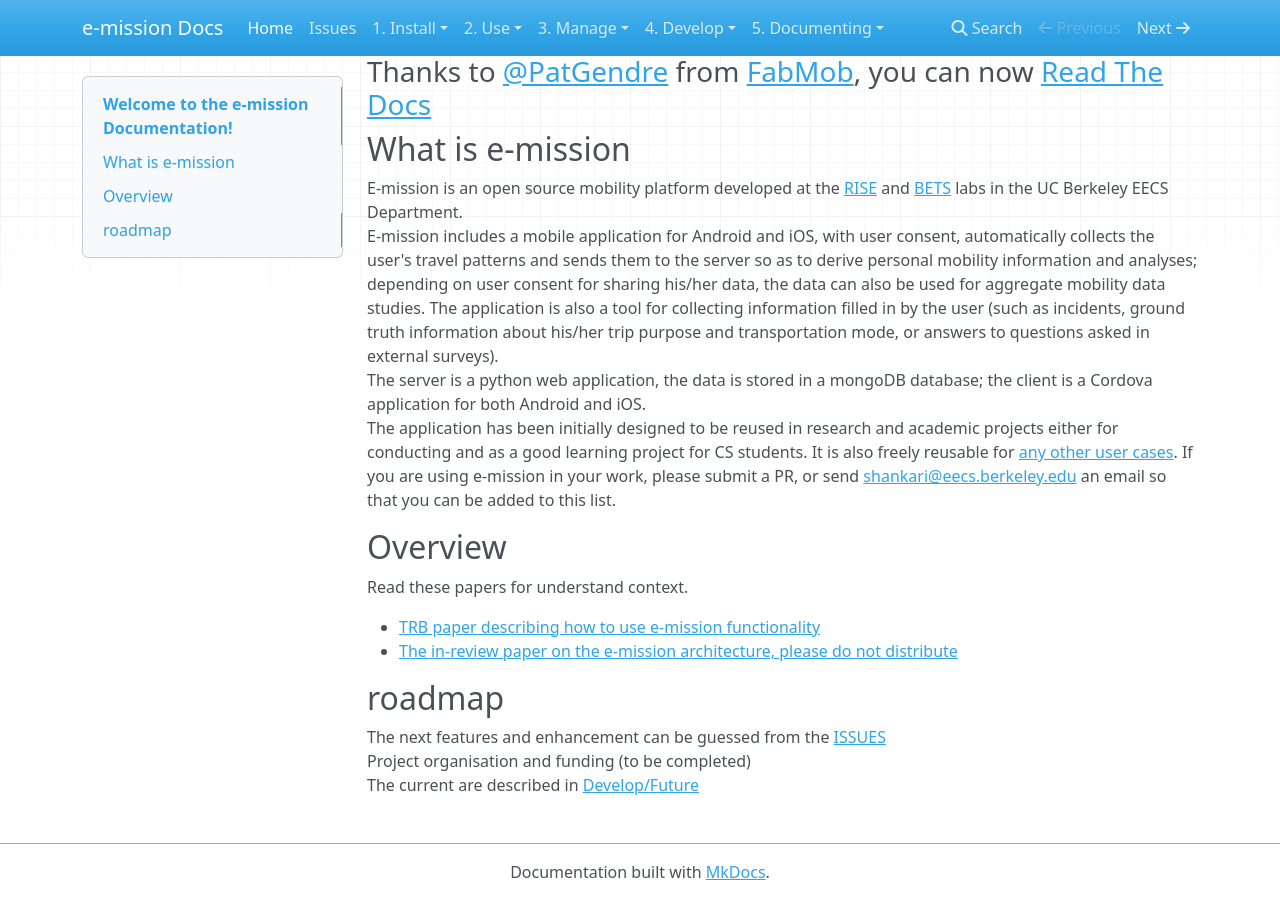
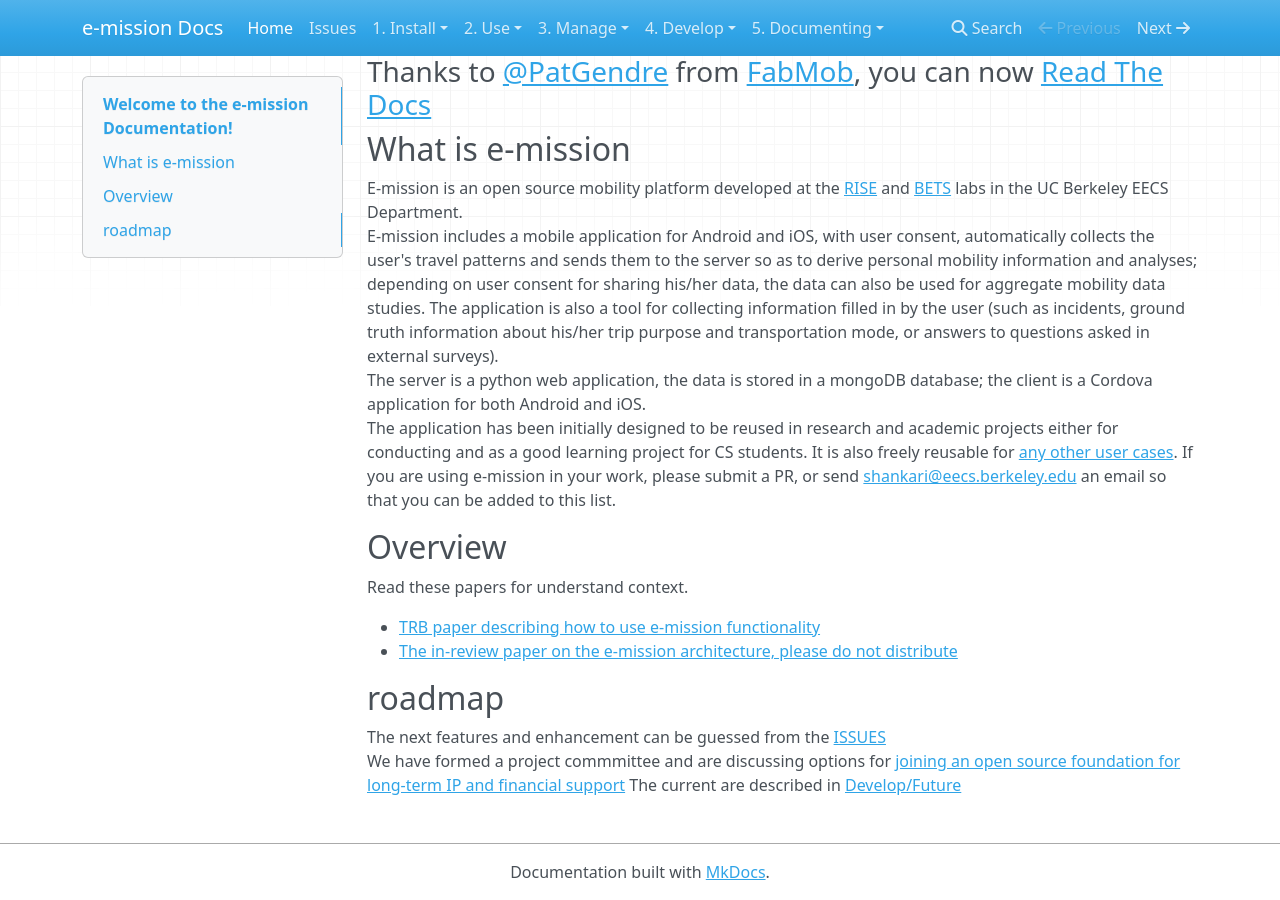
Before and after one commit to e-mission/e-mission-docs, an MkDocs documentation site: the page built from docs/README.md, in a window 1280 px wide and 900 px high, scrolled down 503 px. Built offline with MkDocs 1.6.1, drawn with Linux system fonts in a browser that asks for light colours; nearby versions of some CDN libraries.

Commit message:
Add link to list of open source foundations

```diff
--- a/docs/README.md
+++ b/docs/README.md
@@ -26,5 +26,5 @@
 
 ## roadmap
 The next features and enhancement can be guessed from the [ISSUES](https://github.com/e-mission/e-mission-docs/issues)
-Project organisation and funding (to be completed)
+We have formed a project commmittee and are discussing options for [joining an open source foundation for long-term IP and financial support](dev/future/foundations.md)
 The current are described in [Develop/Future](dev/future/overview.md)
```
